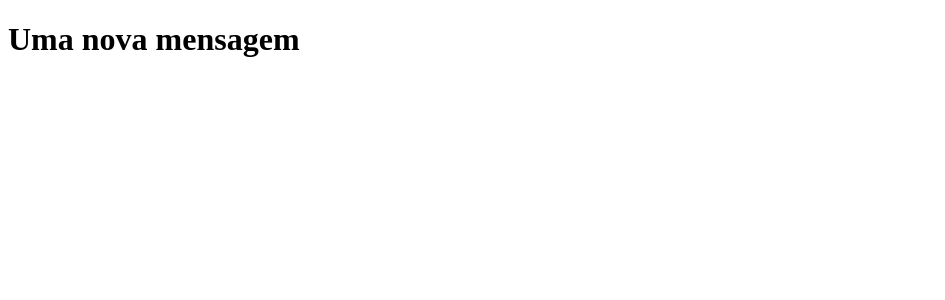
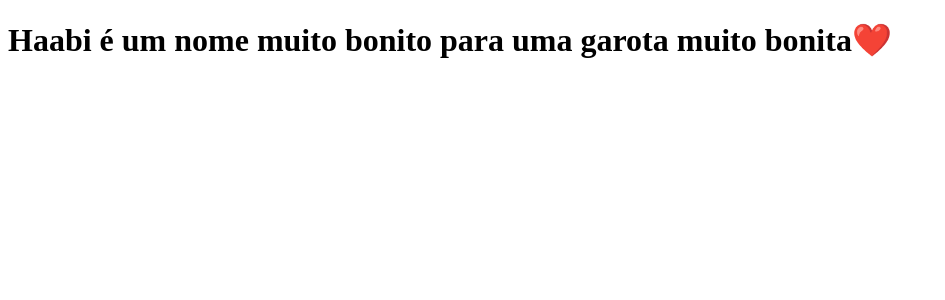
Before and after one commit to Gabriel2Mello/clone-tabnews, a Next.js app: page / in a window 1280 px wide. Shown: the top 300 px of the page, without its empty margins (0-945 px from the left). Built offline with nearby package versions, Linux system fonts and the light colour scheme.

Commit message:
Alteração na frase

```diff
--- a/pages/index.js
+++ b/pages/index.js
@@ -1,7 +1,7 @@
 // npm run dev
 
 function Home() {
-    return <h1>Uma nova mensagem</h1>
+    return <h1>Haabi é um nome muito bonito para uma garota muito bonita❤️</h1>
 }
 
 export default Home;
```
